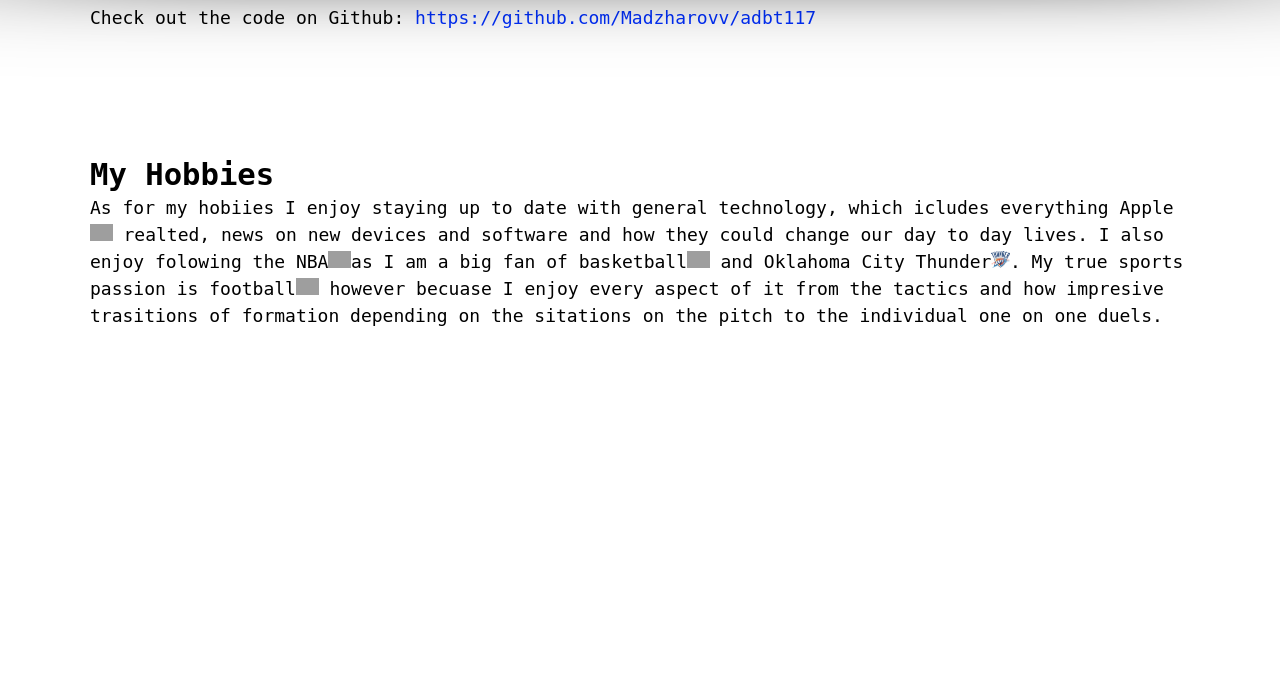
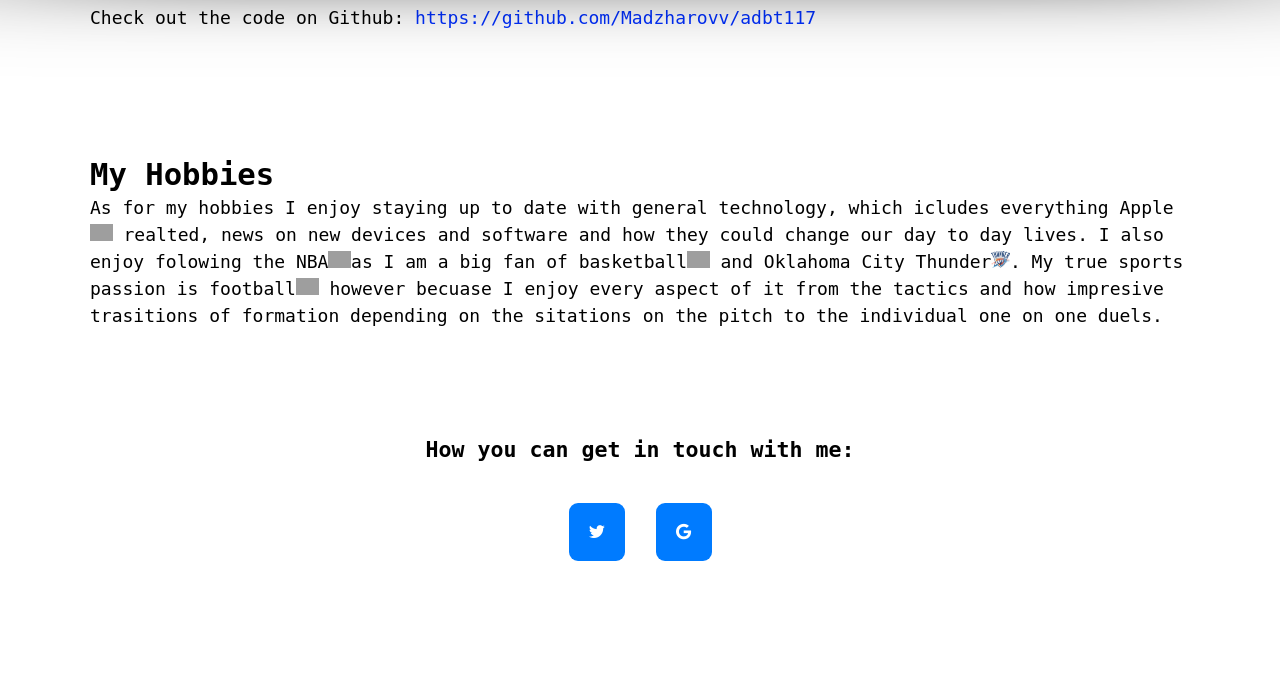
Before and after one commit to Madzharovv/Personal-Portfolio.github.io, a PHP site: page / in a window 1280 px wide. Shown: the part 3214-3893 px from the top of the page. Before the commit the page ends 3540 px from the top, so only its background shows below. Run offline with PHP 8.4, Linux system fonts and the light colour scheme; some libraries are stand-ins or nearby versions; some web fonts are replaced; grey boxes are pictures that could not be loaded.

Commit message:
Footer Implementation and small fixes

```diff
--- a/index.html
+++ b/index.html
@@ -11,6 +11,7 @@
   <link href="https://fonts.googleapis.com/css2?family=Zen+Dots&display=swap" rel="stylesheet">
   <link rel="stylesheet" href="https://unpkg.com/swiper/swiper-bundle.min.css" />
   <link rel="stylesheet" href="https://unpkg.com/swiper/swiper-bundle.min.css"/>
+  <link rel="stylesheet" href="https://cdnjs.cloudflare.com/ajax/libs/font-awesome/4.7.0/css/font-awesome.min.css">
   <script src="https://unpkg.com/swiper/swiper-bundle.min.js"></script>
   <script type="text/javascript" src="https://www.gstatic.com/charts/loader.js"></script>
   <script>
@@ -312,7 +313,7 @@
 
     <div class="hobbies-container">
       <h3 class="hobbies-title">My Hobbies</h3>
-      <p>As for my hobiies I enjoy staying up to date with general technology, which icludes everything Apple<img
+      <p>As for my hobbies I enjoy staying up to date with general technology, which icludes everything Apple<img
           src="images/apple.png" height="17px" lenght="4px"></img> realted, news on new
         devices and software and how they could change our day to day lives. I also enjoy folowing the NBA<img
           src="images/nba.png" height="17px" lenght="4px"></img>as I am a big fan of
@@ -323,7 +324,22 @@
         the tactics and how impresive trasitions of formation depending on the sitations on the pitch to the individual
         one on one duels.</p>
     </div>
-    <div class="height"></div>
+    <footer>
+      <div class="footer-icons">
+        <h5 class="icons-title">How you can get in touch with me:</h5>
+        <div class="icons-wrapper">
+
+          <a href="https://twitter.com/VMadzharov" class="fa fa-twitter"></a>
+          <a href="mailto:madzhrovv@gmail.com" class="fa fa-google"></a>
+
+        </div>
+
+    </div>
+
+
+
+
+    </footer>
   </main>
   <script src="https://unpkg.com/swiper/swiper-bundle.min.js"></script>
 
--- a/styles/style.css
+++ b/styles/style.css
@@ -246,7 +246,12 @@ margin-bottom: 5em;
 }
 
 
-
+footer{
+   margin-top:6em;
+   margin-bottom: 6em;
+    align-items: center;
+    text-align: center;
+}
 .swiper {
     width: 500px;
     height: 500px;
@@ -264,3 +269,43 @@ margin-bottom: 5em;
     display: block;
     width: 100%;
   }
+  .footer-icons {
+    display: flex;
+    flex-direction: column;
+    margin: 1em;
+}
+
+
+.fa {
+    padding: 20px;
+    margin: 10px;
+
+}
+
+.fa:hover {
+    opacity: 0.7;
+}
+
+
+
+
+.fa-twitter {
+    background: rgb(0, 123, 255);
+    color: white;
+    border-radius: 0.5em;
+    text-align: center;
+}
+
+
+.fa-google {
+    background: rgb(0, 123, 255);
+    color: white;
+    border-radius: 0.5em;
+
+    text-align: center;
+}
+.icons-title {
+    margin-bottom: 0.5rem;
+    color: rgb(0, 0, 0);
+    padding-bottom: 1em;
+}
```
Also changed, not shown: 1 other file.
